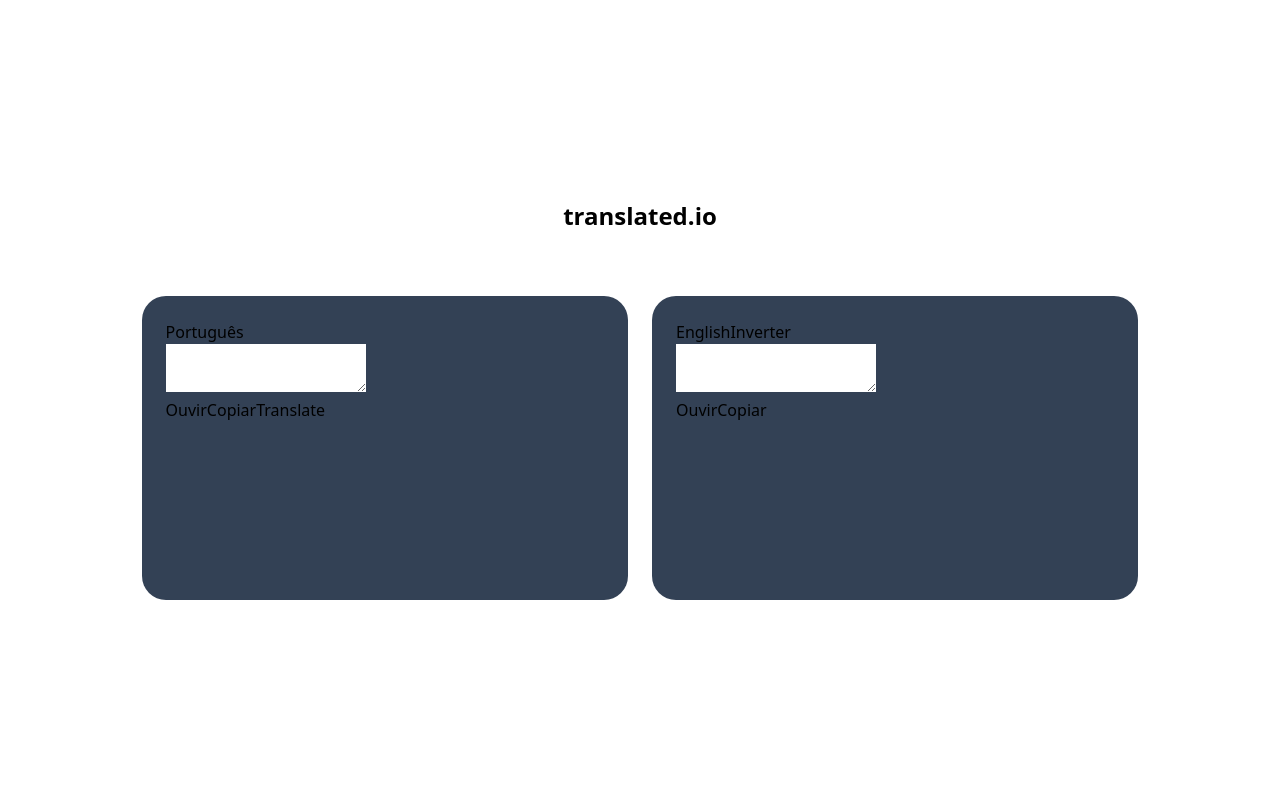
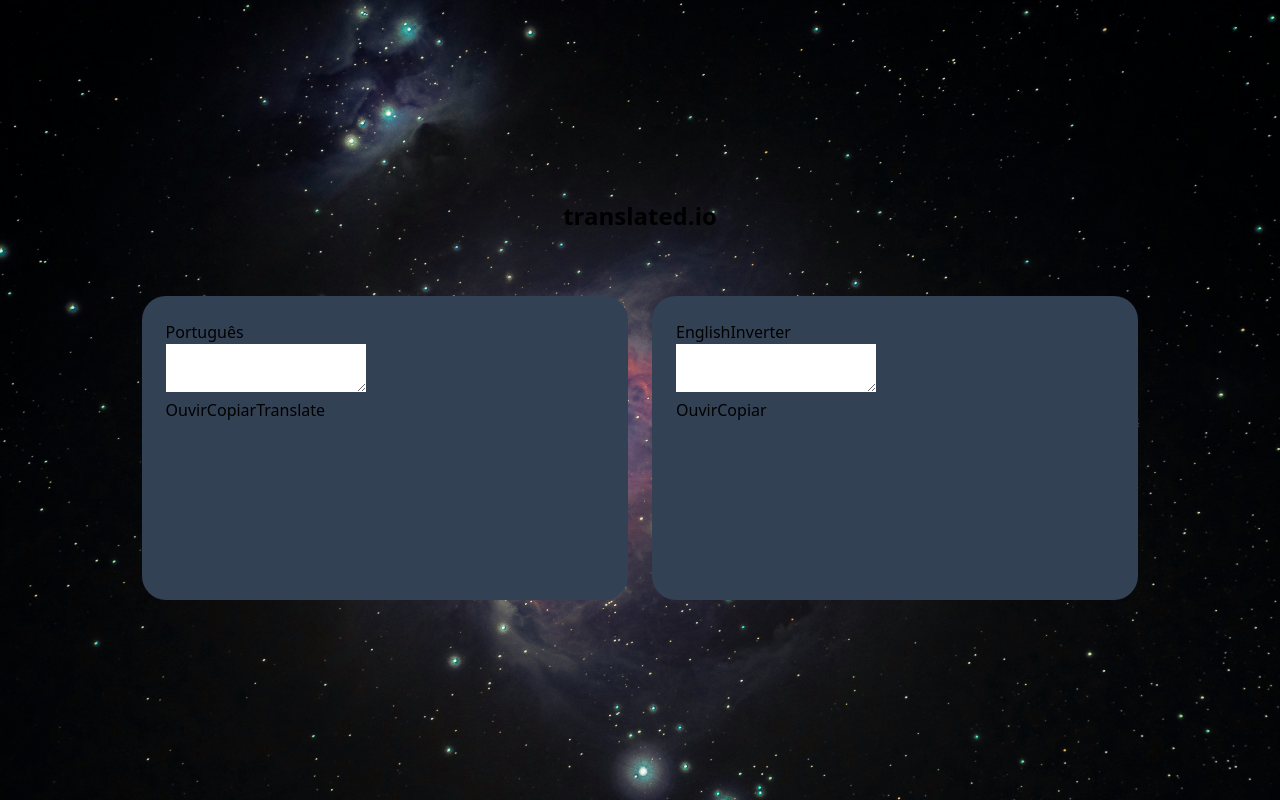
Before and after one commit to fe-liphis/translate-app, a React (Vite) app: page / in a window 1280 px wide. Built offline with nearby package versions, Linux system fonts and the light colour scheme.

Commit message:
FEAT: Colocando o background principal

```diff
--- a/index.html
+++ b/index.html
@@ -9,7 +9,9 @@
 </head>
 
 <body>
-  <div id="root" class="w-screen h-screen flex justify-center items-center  "></div>
+  <div id="root"
+    class="w-screen h-screen flex justify-center items-center bg-backgroundApp bg-no-repeat bg-cover bg-center">
+  </div>
   <script type="module" src="/src/main.tsx"></script>
 </body>
 
--- a/tailwind.config.js
+++ b/tailwind.config.js
@@ -3,6 +3,11 @@
   content: ["./index.html", "./src/**/*.{js,ts,jsx,tsx}"],
   theme: {
     extend: {
+      backgroundImage: {
+        backgroundApp:
+          "url('./src/assets/bryan-goff-f7YQo-eYHdM-unsplash.jpg')",
+        // Image by: https://unsplash.com/pt-br/fotografias/aglomerado-de-ilustracao-de-estrela-f7YQo-eYHdM
+      },
       width: {
         38: "38%",
         128: "32rem",
```
Also changed, not shown: src/assets/bryan-goff-f7YQo-eYHdM-unsplash.jpg (added).
